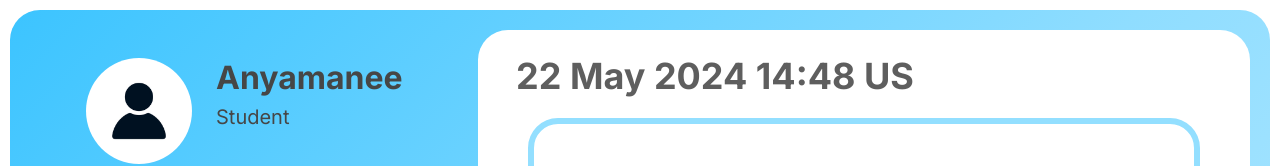
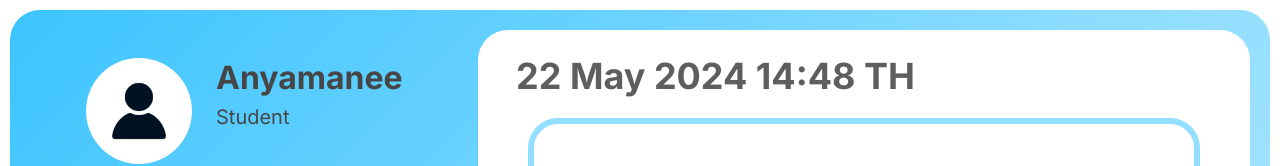
Before and after one commit to unyamanee1a/To-do-app, a React (Create React App) app: page / in a window 1280 px wide. Shown: the top 166 px of the page. Built offline with nearby package versions, Linux system fonts and the light colour scheme; no server answers; a web font is replaced by a local one.

Commit message:
Update defualt locale to TH

```diff
--- a/src/App.tsx
+++ b/src/App.tsx
@@ -5,7 +5,7 @@ import { datetimeFormat } from "./utils/date";
 import { useState } from "react";
 
 function App() {
-  const [locale, setLocale] = useState<string>("US");
+  const [locale, setLocale] = useState<string>("TH");
   const fetchCurrentLocale = () => {
     fetch("https://ipapi.co/country/")
       .then((response) => {
```
